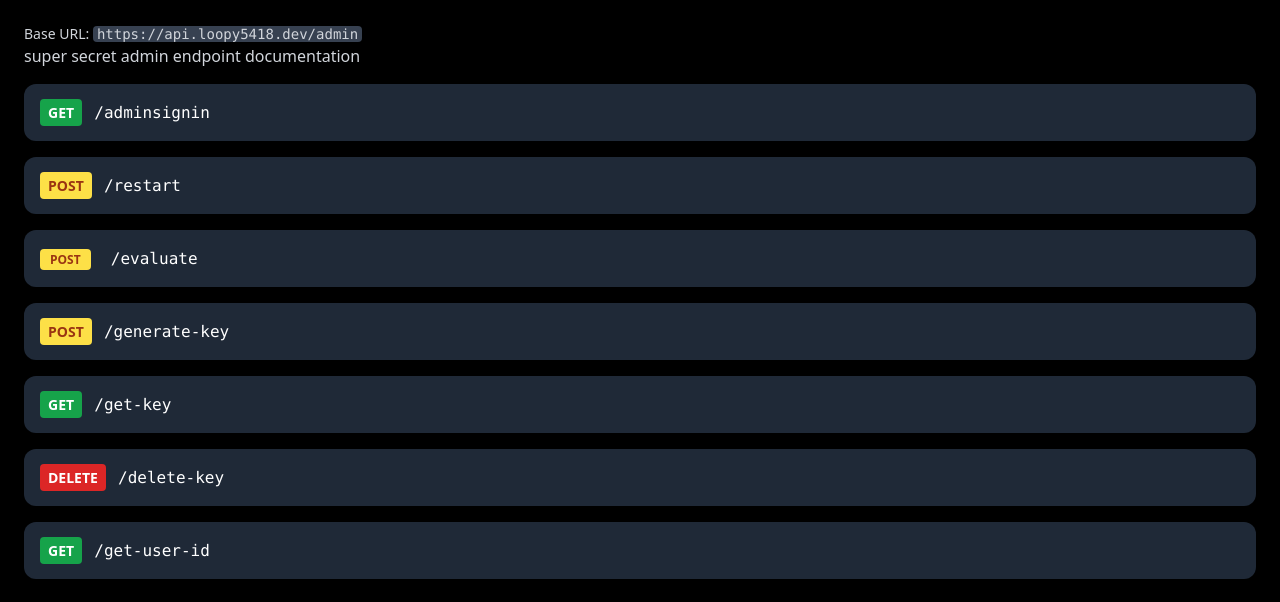
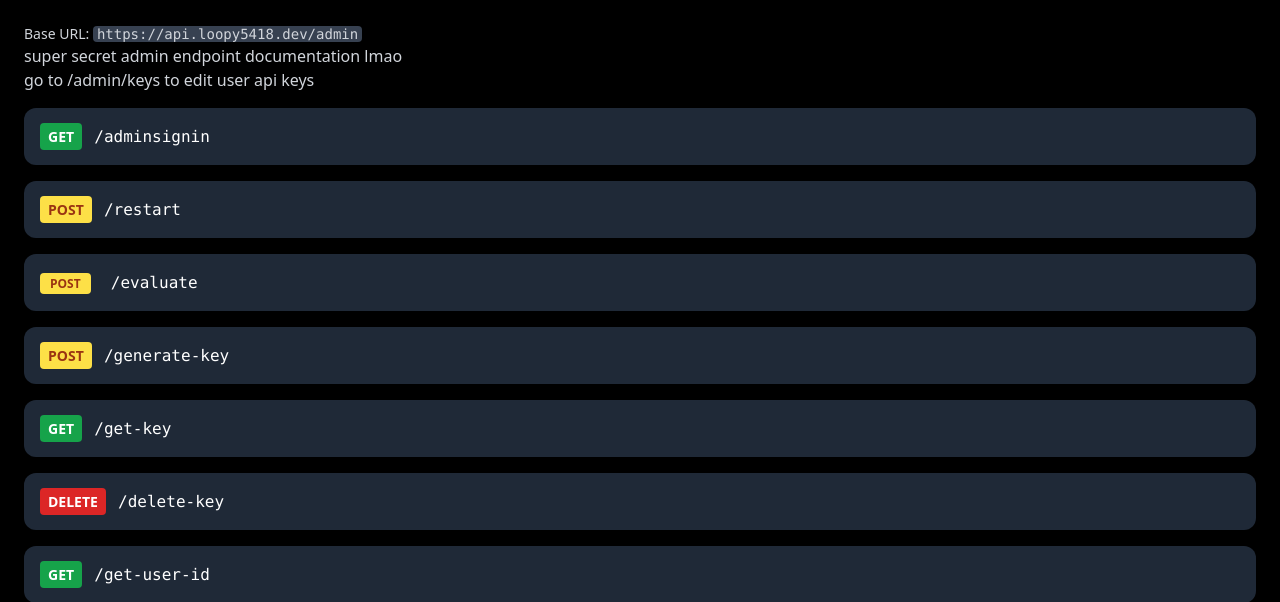
Before and after one commit to loopy5418/api, a Flask app: page /admin in a window 1280 px wide. Shown: the part 68-670 px from the top of the page. Run offline with Flask 3, Linux system fonts and the light colour scheme; some libraries are stand-ins or nearby versions.

Commit message:
Update admindocs.html
a

```diff
--- a/api/templates/admindocs.html
+++ b/api/templates/admindocs.html
@@ -38,7 +38,7 @@
     <p class="text-gray-700 dark:text-gray-300 text-sm">
         Base URL: <code class="bg-gray-200 dark:bg-gray-700 px-1 rounded">https://api.loopy5418.dev/admin</code><br>
     </p>
-    <p class="mb-4 text-gray-300">super secret admin endpoint documentation</p>
+    <p class="mb-4 text-gray-300">super secret admin endpoint documentation lmao<br>go to /admin/keys to edit user api keys</p>
     <div class="mb-4 p-4 rounded-xl bg-gray-800 shadow cursor-pointer" onclick="toggleDetails('adminsignin')">
         <span class="bg-green-600 text-white font-bold py-1 px-2 rounded text-sm">GET</span>
         <span class="ml-2 font-mono text-white">/adminsignin</span>
```
